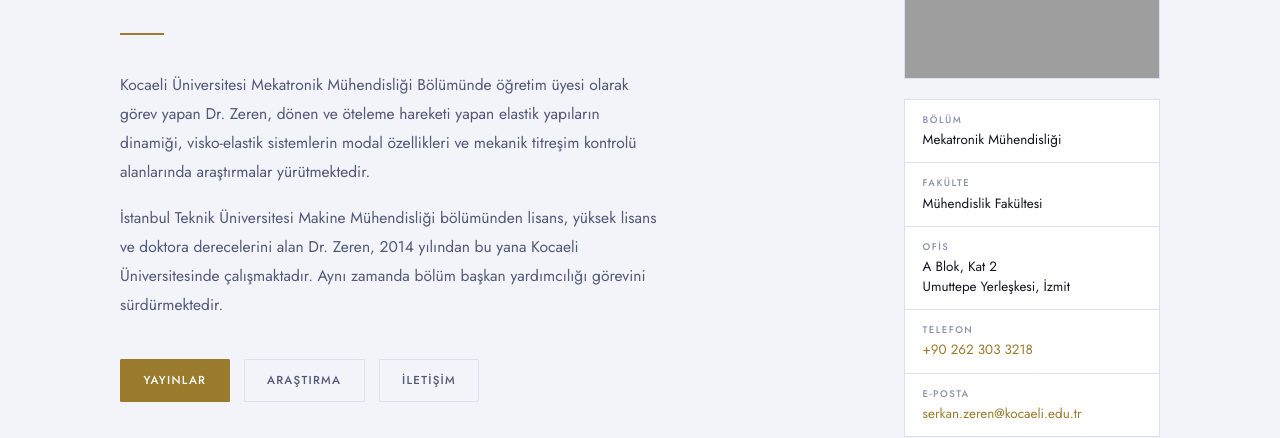
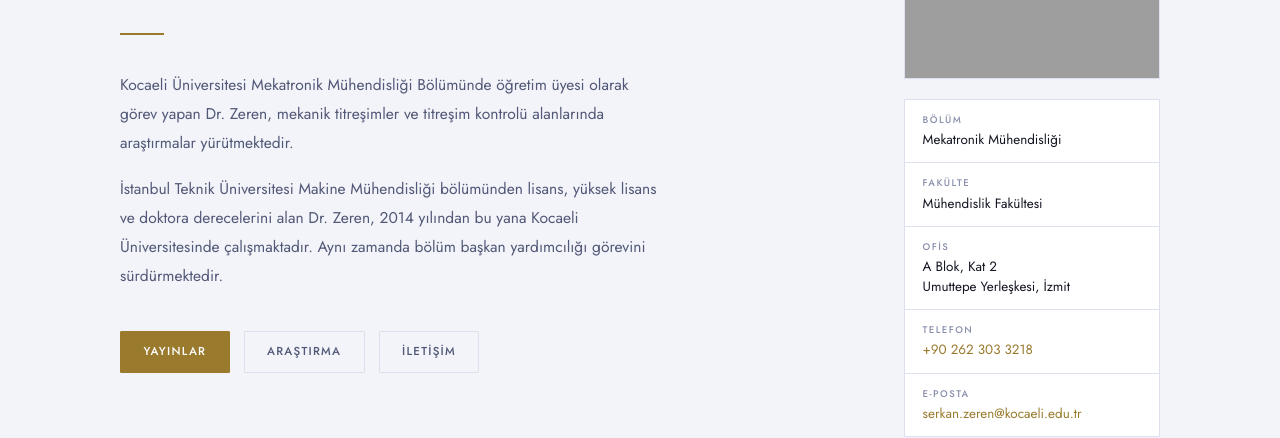
Before and after one commit to zerenserkan/serkan-site, a plain HTML site: page index.html in a window 1280 px wide. Shown: the part 389-827 px from the top of the page. Drawn offline with nearby package versions, Linux system fonts and the light colour scheme; grey boxes are pictures that could not be loaded.

Commit message:
Update index.html

```diff
--- a/index.html
+++ b/index.html
@@ -652,7 +652,7 @@
       <p class="hero-title-line">Mühendislik Fakültesi · Kocaeli Üniversitesi</p>
       <div class="hero-rule"></div>
       <div class="hero-bio">
-        <p>Kocaeli Üniversitesi Mekatronik Mühendisliği Bölümünde öğretim üyesi olarak görev yapan Dr. Zeren, dönen ve öteleme hareketi yapan elastik yapıların dinamiği, visko-elastik sistemlerin modal özellikleri ve mekanik titreşim kontrolü alanlarında araştırmalar yürütmektedir.</p>
+        <p>Kocaeli Üniversitesi Mekatronik Mühendisliği Bölümünde öğretim üyesi olarak görev yapan Dr. Zeren, mekanik titreşimler ve titreşim kontrolü alanlarında araştırmalar yürütmektedir.</p>
         <p>İstanbul Teknik Üniversitesi Makine Mühendisliği bölümünden lisans, yüksek lisans ve doktora derecelerini alan Dr. Zeren, 2014 yılından bu yana Kocaeli Üniversitesinde çalışmaktadır. Aynı zamanda bölüm başkan yardımcılığı görevini sürdürmektedir.</p>
       </div>
       <div class="hero-actions">
```
